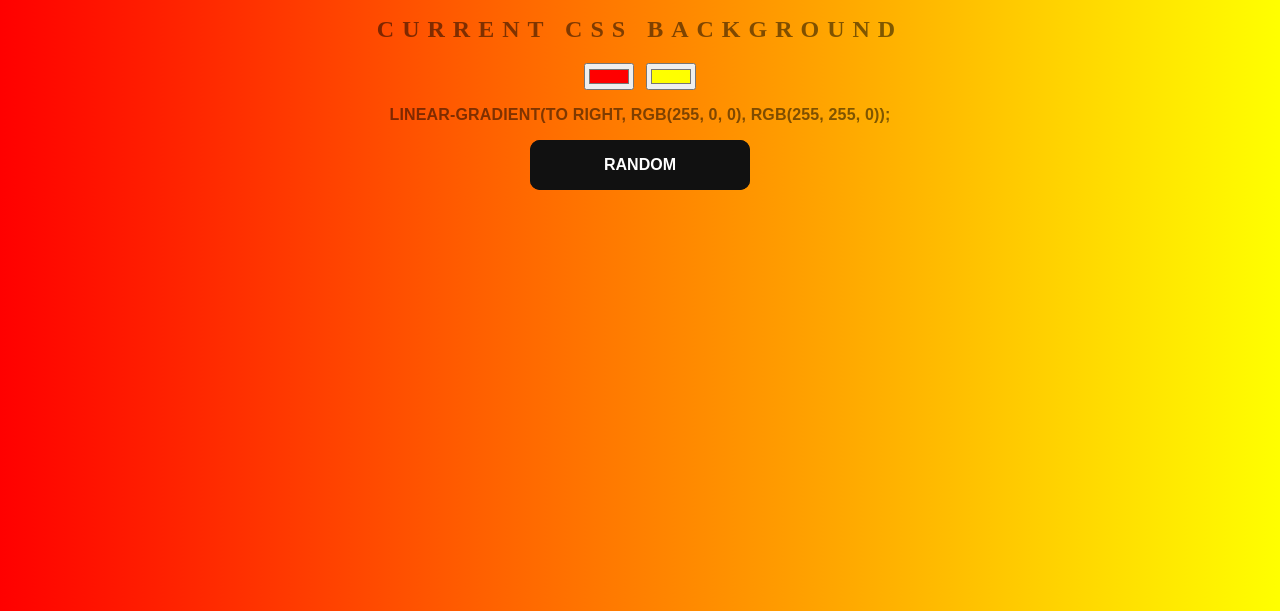
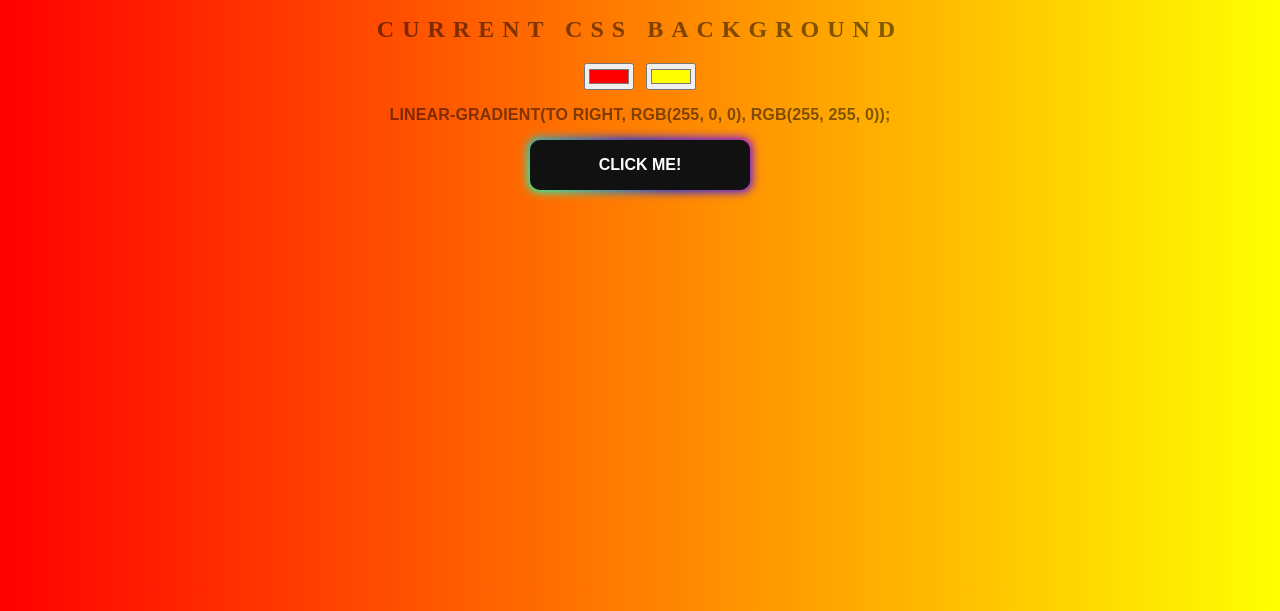
Before and after one commit to TessuJohny/backgroundGenerator, a plain HTML site: page index.html in a window 1280 px wide. Shown: the part 189-800 px from the top of the page. Drawn offline with Linux system fonts and the light colour scheme.

Commit message:
'Click Me' button animation will be displayed on hover itself. From now on, no need to click the button to see the effects.

```diff
--- a/index.html
+++ b/index.html
@@ -10,7 +10,7 @@
     <input class="color1" type="color" name="color1" value="#00ff00">
     <input class="color2" type="color" name="color2" value="#ff0000">
     <h3></h3>
-    <button class="glow-on-hover">Random</button>
+    <button class="glow-on-hover">Click Me!</button>
     <script type="text/javascript" src="script.js"></script>
 </body>
 </html>
--- a/style.css
+++ b/style.css
@@ -41,7 +41,7 @@ h3 {
     border-radius: 10px;
 }
 
-.glow-on-hover:before {
+.glow-on-hover::before {
     content: '';
     background: linear-gradient(45deg, #ff0000, #ff7300, #fffb00, #48ff00, #00ffd5, #002bff, #7a00ff, #ff00c8, #ff0000);
     position: absolute;
@@ -53,24 +53,11 @@ h3 {
     width: calc(100% + 4px);
     height: calc(100% + 4px);
     animation: glowing 20s linear infinite;
-    opacity: 0;
     transition: opacity .3s ease-in-out;
     border-radius: 10px;
 }
 
-.glow-on-hover:active {
-    color: #000
-}
-
-.glow-on-hover:active:after {
-    background: transparent;
-}
-
-.glow-on-hover:hover:before {
-    opacity: 1;
-}
-
-.glow-on-hover:after {
+.glow-on-hover::after {
     z-index: -1;
     content: '';
     position: absolute;
@@ -82,6 +69,14 @@ h3 {
     border-radius: 10px;
 }
 
+.glow-on-hover:hover {
+    color: #000
+}
+
+.glow-on-hover:hover::after {
+    background: transparent;
+}
+
 @keyframes glowing {
     0% { background-position: 0 0; }
     50% { background-position: 400% 0; }
```
